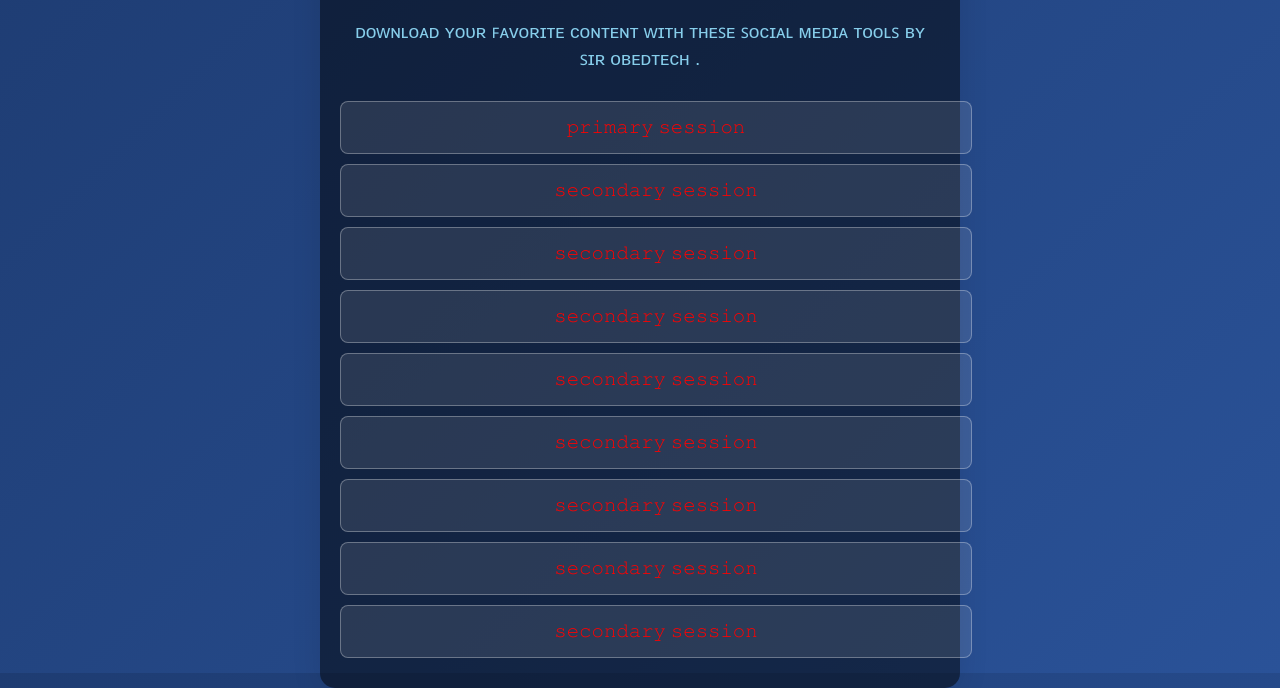
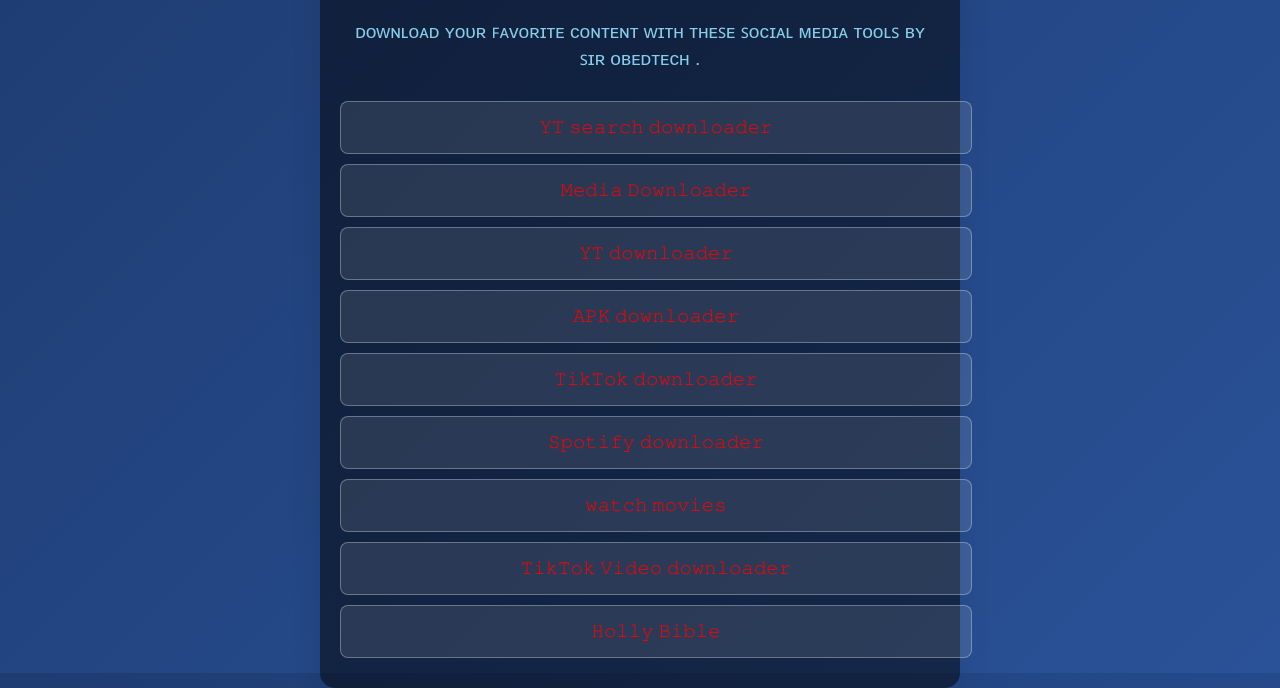
Before and after one commit to Obedweb3/All-downloaders-web, a plain HTML site: page index.html in a window 1280 px wide. Shown: the part 127-815 px from the top of the page. Drawn offline with Linux system fonts and the light colour scheme.

Commit message:
Update index.html

```diff
--- a/index.html
+++ b/index.html
@@ -70,15 +70,15 @@
         <h1>𝐀𝐋𝐋 𝐒𝐎𝐂𝐈𝐀𝐋 𝐌𝐄𝐃𝐈𝐀 𝐃𝐎𝐖𝐍𝐋𝐎𝐀𝐃𝐄𝐑</h1>
         <p>ᴅᴏᴡɴʟᴏᴀᴅ ʏᴏᴜʀ ꜰᴀᴠᴏʀɪᴛᴇ ᴄᴏɴᴛᴇɴᴛ ᴡɪᴛʜ ᴛʜᴇꜱᴇ ꜱᴏᴄɪᴀʟ ᴍᴇᴅɪᴀ ᴛᴏᴏʟꜱ ʙʏ ꜱɪʀ ᴏʙᴇᴅᴛᴇᴄʜ .</p>
 
-        <a href="https://hunterxmd-pair2.onrender.com" class="button">𝚙𝚛𝚒𝚖𝚊𝚛𝚢 𝚜𝚎𝚜𝚜𝚒𝚘𝚗</a>
-        <a href="https://hunterxmd-pair-4-new.onrender.com" class="button">𝚜𝚎𝚌𝚘𝚗𝚍𝚊𝚛𝚢 𝚜𝚎𝚜𝚜𝚒𝚘𝚗</a>
-        <a href="https://hunterxmd-pair-4-new.onrender.com" class="button">𝚜𝚎𝚌𝚘𝚗𝚍𝚊𝚛𝚢 𝚜𝚎𝚜𝚜𝚒𝚘𝚗</a>
-        <a href="https://hunterxmd-pair-4-new.onrender.com" class="button">𝚜𝚎𝚌𝚘𝚗𝚍𝚊𝚛𝚢 𝚜𝚎𝚜𝚜𝚒𝚘𝚗</a>
-        <a href="https://hunterxmd-pair-4-new.onrender.com" class="button">𝚜𝚎𝚌𝚘𝚗𝚍𝚊𝚛𝚢 𝚜𝚎𝚜𝚜𝚒𝚘𝚗</a>
-        <a href="https://hunterxmd-pair-4-new.onrender.com" class="button">𝚜𝚎𝚌𝚘𝚗𝚍𝚊𝚛𝚢 𝚜𝚎𝚜𝚜𝚒𝚘𝚗</a>
-        <a href="https://hunterxmd-pair-4-new.onrender.com" class="button">𝚜𝚎𝚌𝚘𝚗𝚍𝚊𝚛𝚢 𝚜𝚎𝚜𝚜𝚒𝚘𝚗</a>
-        <a href="https://hunterxmd-pair-4-new.onrender.com" class="button">𝚜𝚎𝚌𝚘𝚗𝚍𝚊𝚛𝚢 𝚜𝚎𝚜𝚜𝚒𝚘𝚗</a>
-        <a href="https://hunterxmd-pair-4-new.onrender.com" class="button">𝚜𝚎𝚌𝚘𝚗𝚍𝚊𝚛𝚢 𝚜𝚎𝚜𝚜𝚒𝚘𝚗</a>
+        <a href="https://hunterxmd-pair2.onrender.com" class="button">𝚈𝚃 𝚜𝚎𝚊𝚛𝚌𝚑 𝚍𝚘𝚠𝚗𝚕𝚘𝚊𝚍𝚎𝚛</a>
+        <a href="https://hunterxmd-pair-4-new.onrender.com" class="button">𝙼𝚎𝚍𝚒𝚊 𝙳𝚘𝚠𝚗𝚕𝚘𝚊𝚍𝚎𝚛</a>
+        <a href="https://hunterxmd-pair-4-new.onrender.com" class="button">𝚈𝚃 𝚍𝚘𝚠𝚗𝚕𝚘𝚊𝚍𝚎𝚛</a>
+        <a href="https://hunterxmd-pair-4-new.onrender.com" class="button">𝙰𝙿𝙺 𝚍𝚘𝚠𝚗𝚕𝚘𝚊𝚍𝚎𝚛</a>
+        <a href="https://hunterxmd-pair-4-new.onrender.com" class="button">𝚃𝚒𝚔𝚃𝚘𝚔 𝚍𝚘𝚠𝚗𝚕𝚘𝚊𝚍𝚎𝚛</a>
+        <a href="https://hunterxmd-pair-4-new.onrender.com" class="button">𝚂𝚙𝚘𝚝𝚒𝚏𝚢 𝚍𝚘𝚠𝚗𝚕𝚘𝚊𝚍𝚎𝚛</a>
+        <a href="https://hunterxmd-pair-4-new.onrender.com" class="button">𝚠𝚊𝚝𝚌𝚑 𝚖𝚘𝚟𝚒𝚎𝚜</a>
+        <a href="https://hunterxmd-pair-4-new.onrender.com" class="button">𝚃𝚒𝚔𝚃𝚘𝚔 𝚅𝚒𝚍𝚎𝚘 𝚍𝚘𝚠𝚗𝚕𝚘𝚊𝚍𝚎𝚛</a>
+        <a href="https://hunterxmd-pair-4-new.onrender.com" class="button">𝙷𝚘𝚕𝚕𝚢 𝙱𝚒𝚋𝚕𝚎</a>
     </div>
 </body>
 </html>
```
